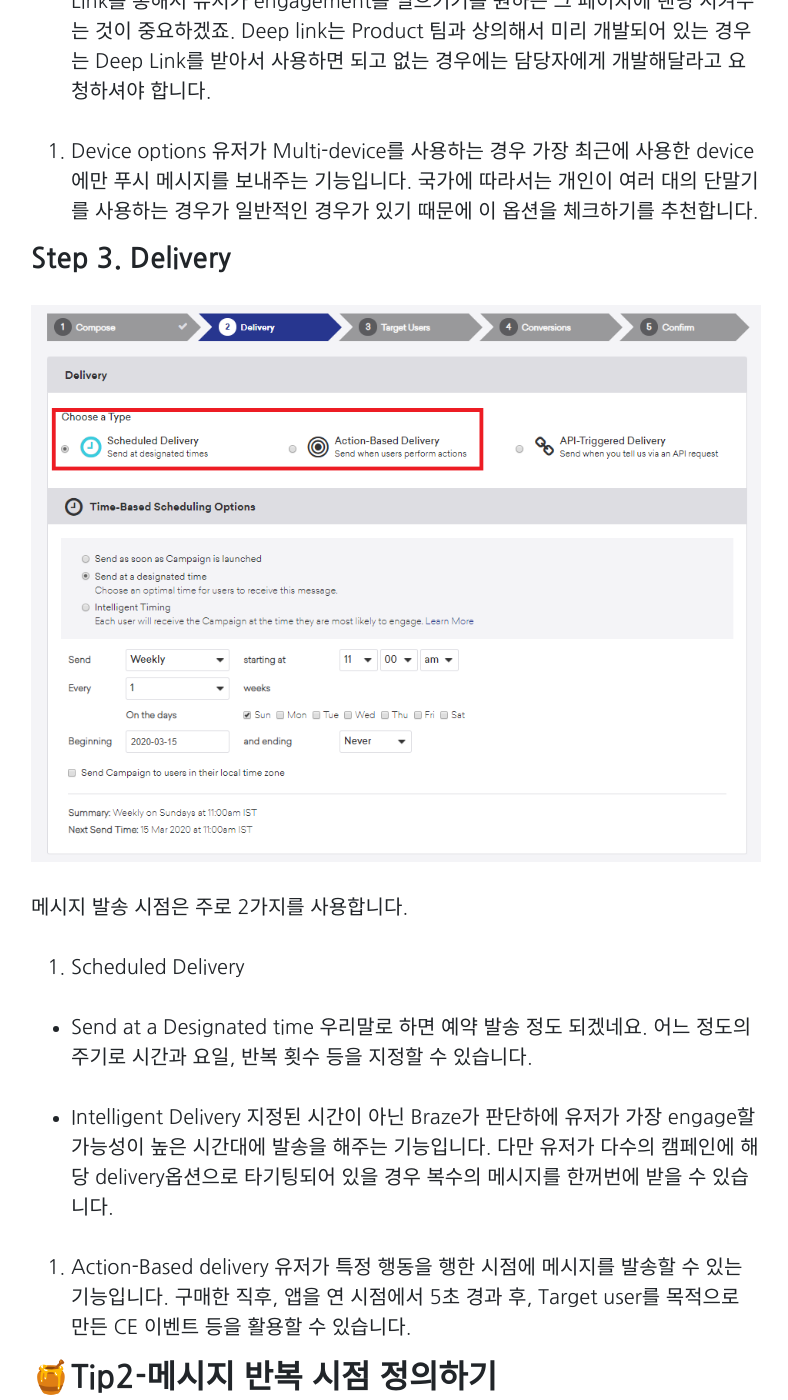
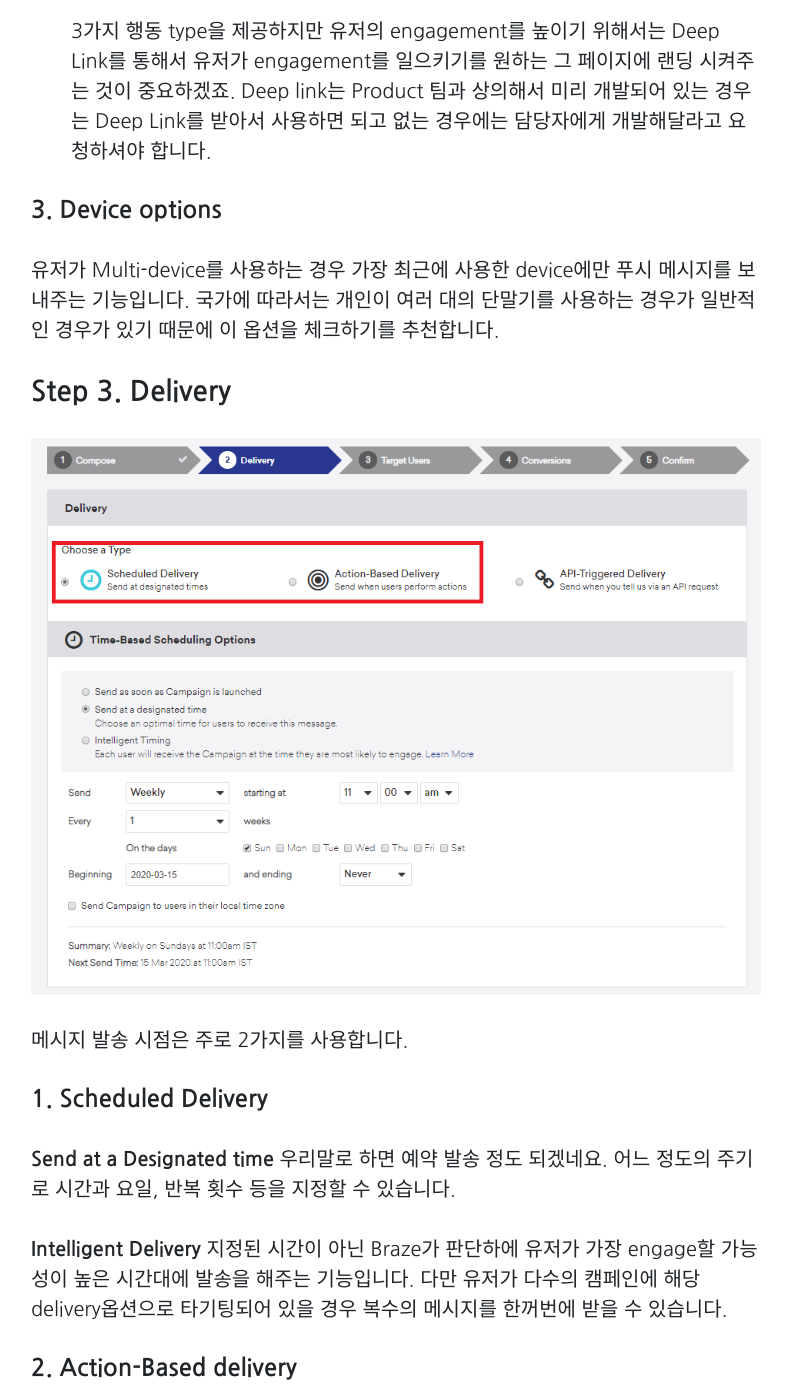
Before and after one commit to Marapro88/mara, a Jekyll site: the page built from _posts/2020-03-22-braze-honey-tip2-campaign-setting.md, in a window 1280 px wide and 1400 px high, scrolled down 5599 px. Shown: the whole window, without its empty margins (244-1032 px from the left). Built offline with Jekyll 4.4.1, drawn with Linux system fonts in a browser that asks for light colours; comment, search, counter and statistics services are not loaded; some of the changed text lies outside the part shown.

Commit message:
0523 블로그 Minor 수정

```diff
--- a/_posts/2020-03-22-braze-honey-tip2-campaign-setting.md
+++ b/_posts/2020-03-22-braze-honey-tip2-campaign-setting.md
@@ -56,32 +56,32 @@ description: 'Braze 활용해서 서비스 유저에게 Push/In-app message보
 
 메시지 입력창에서 “+”버튼을 누르고 들어가면 메시지를 개인화할 수 있는 창이 나옵니다. 이 기능을 사용하면 사내 DB에 저장되고 있는 유저의 정보를 활용해서 개인에게 맞춤화된 메시지를 발송할 수 있습니다.
 
-* Personalization Type
+**Personalization Type**
 
 여기서 어떤 값을 선택하느냐에 따라서 사용할 수 있는 Attribute의 종류가 결정됩니다. Braze에서 기본적으로 제공하는 Type은 Default attributes입니다.
 
-* Attribute
+**Attribute**
 
 이름, 이메일, 성별, 마지막으로 앱 업데이트를 한 시점 등등 유저의 정보를 활용하여 개인에게 맞춤화된 메시지를 제공할 수 있습니다. 유저의 이름인 first_name을 골라보았습니다.
 
-* Default value(optional)
+**Default value(optional)**
 
 특정 유저가 Attribute에서 선택한 정보의 값을 가지고 있지 않은 경우, default로 보여줄 값을 입력해줍니다. “User”를 입력합니다.
 
-* Preview
+**Preview**
 
 실제 유저가 메시지를 받았을 때 볼 화면을 미리 보여줍니다.
 
 ![이미지8](/img/posts/03/08.png)
 
-1. 이미지 삽입하기
+#### 1. 이미지 삽입하기
 
-   이미지를 삽입할 때 유의할 점은 메시지 type에 따라서 권장하는 이미지 spec이 있습니다. 권고 스펙은 이미지 삽입하는 pop-up창에서 안내해주고요, Push의 경우는 2:1 ratio를 반드시 지켜야만 올릴 수 있습니다. 2:1 비율이 아닌 이미지도 ‘Only images with a 2:1 aspect ratio.’ 체크박스를 해제하면 화면에 표시는 되지만 최종 삽입은 되지 않습니다.
+이미지를 삽입할 때 유의할 점은 메시지 type에 따라서 권장하는 이미지 spec이 있습니다. 권고 스펙은 이미지 삽입하는 pop-up창에서 안내해주고요, Push의 경우는 2:1 ratio를 반드시 지켜야만 올릴 수 있습니다. 2:1 비율이 아닌 이미지도 ‘Only images with a 2:1 aspect ratio.’ 체크박스를 해제하면 화면에 표시는 되지만 최종 삽입은 되지 않습니다.
 
-    ![이미지9](/img/posts/03/09.PNG)
+ ![이미지9](/img/posts/03/09.PNG)
 
-2. On click behavior
-   유저가 푸시 메시지를 클릭했을 때 일어나는 행동을 지정해줍니다.
+#### 2. On click behavior
+유저가 푸시 메시지를 클릭했을 때 일어나는 행동을 지정해줍니다.
 
 * Open App
 
@@ -91,8 +91,8 @@ description: 'Braze 활용해서 서비스 유저에게 Push/In-app message보
 
   3가지 행동 type을 제공하지만 유저의 engagement를 높이기 위해서는 Deep Link를 통해서 유저가 engagement를 일으키기를 원하는 그 페이지에 랜딩 시켜주는 것이 중요하겠죠. Deep link는 Product 팀과 상의해서 미리 개발되어 있는 경우는 Deep Link를 받아서 사용하면 되고 없는 경우에는 담당자에게 개발해달라고 요청하셔야 합니다.
 
-3. Device options
-   유저가 Multi-device를 사용하는 경우 가장 최근에 사용한 device에만 푸시 메시지를 보내주는 기능입니다. 국가에 따라서는 개인이 여러 대의 단말기를 사용하는 경우가 일반적인 경우가 있기 때문에 이 옵션을 체크하기를 추천합니다.
+#### 3. Device options
+유저가 Multi-device를 사용하는 경우 가장 최근에 사용한 device에만 푸시 메시지를 보내주는 기능입니다. 국가에 따라서는 개인이 여러 대의 단말기를 사용하는 경우가 일반적인 경우가 있기 때문에 이 옵션을 체크하기를 추천합니다.
 
 ### Step 3. Delivery
 
@@ -100,18 +100,18 @@ description: 'Braze 활용해서 서비스 유저에게 Push/In-app message보
 
 메시지 발송 시점은 주로 2가지를 사용합니다.
 
-1. Scheduled Delivery
+#### 1. Scheduled Delivery
 
-* Send at a Designated time
-   우리말로 하면 예약 발송 정도 되겠네요.
-   어느 정도의 주기로 시간과 요일, 반복 횟수 등을 지정할 수 있습니다.
+**Send at a Designated time**
+우리말로 하면 예약 발송 정도 되겠네요.
+어느 정도의 주기로 시간과 요일, 반복 횟수 등을 지정할 수 있습니다.
 
-* Intelligent Delivery
-   지정된 시간이 아닌 Braze가 판단하에 유저가 가장 engage할 가능성이 높은 시간대에 발송을 해주는 기능입니다. 다만 유저가 다수의 캠페인에 해당 delivery옵션으로 타기팅되어 있을 경우 복수의 메시지를 한꺼번에 받을 수 있습니다.
+**Intelligent Delivery**
+지정된 시간이 아닌 Braze가 판단하에 유저가 가장 engage할 가능성이 높은 시간대에 발송을 해주는 기능입니다. 다만 유저가 다수의 캠페인에 해당 delivery옵션으로 타기팅되어 있을 경우 복수의 메시지를 한꺼번에 받을 수 있습니다.
 
-2. Action-Based delivery
-   유저가 특정 행동을 행한 시점에 메시지를 발송할 수 있는 기능입니다.
-   구매한 직후, 앱을 연 시점에서 5초 경과 후, Target user를 목적으로 만든 CE 이벤트 등을 활용할 수 있습니다.
+#### 2. Action-Based delivery
+유저가 특정 행동을 행한 시점에 메시지를 발송할 수 있는 기능입니다.
+구매한 직후, 앱을 연 시점에서 5초 경과 후, Target user를 목적으로 만든 CE 이벤트 등을 활용할 수 있습니다.
 
 ## 🍯Tip2-메시지 반복 시점 정의하기
 
```
